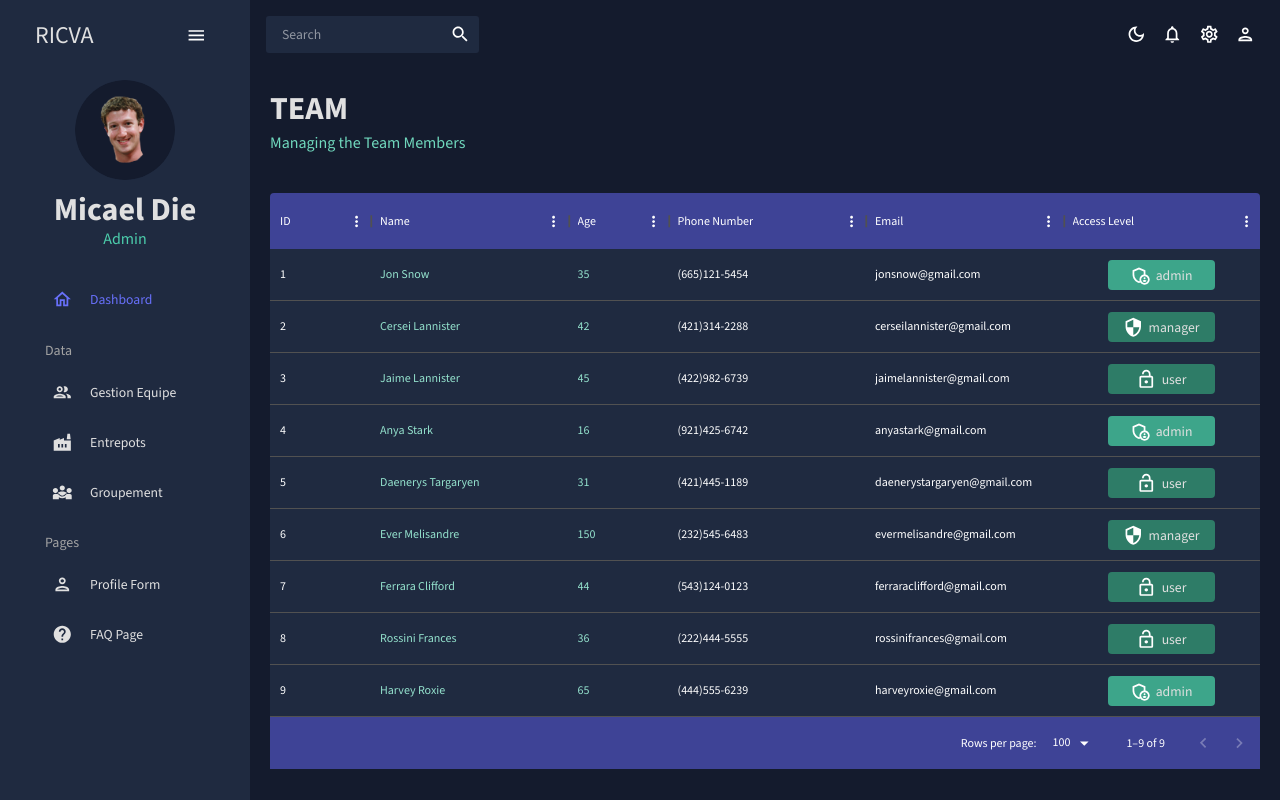
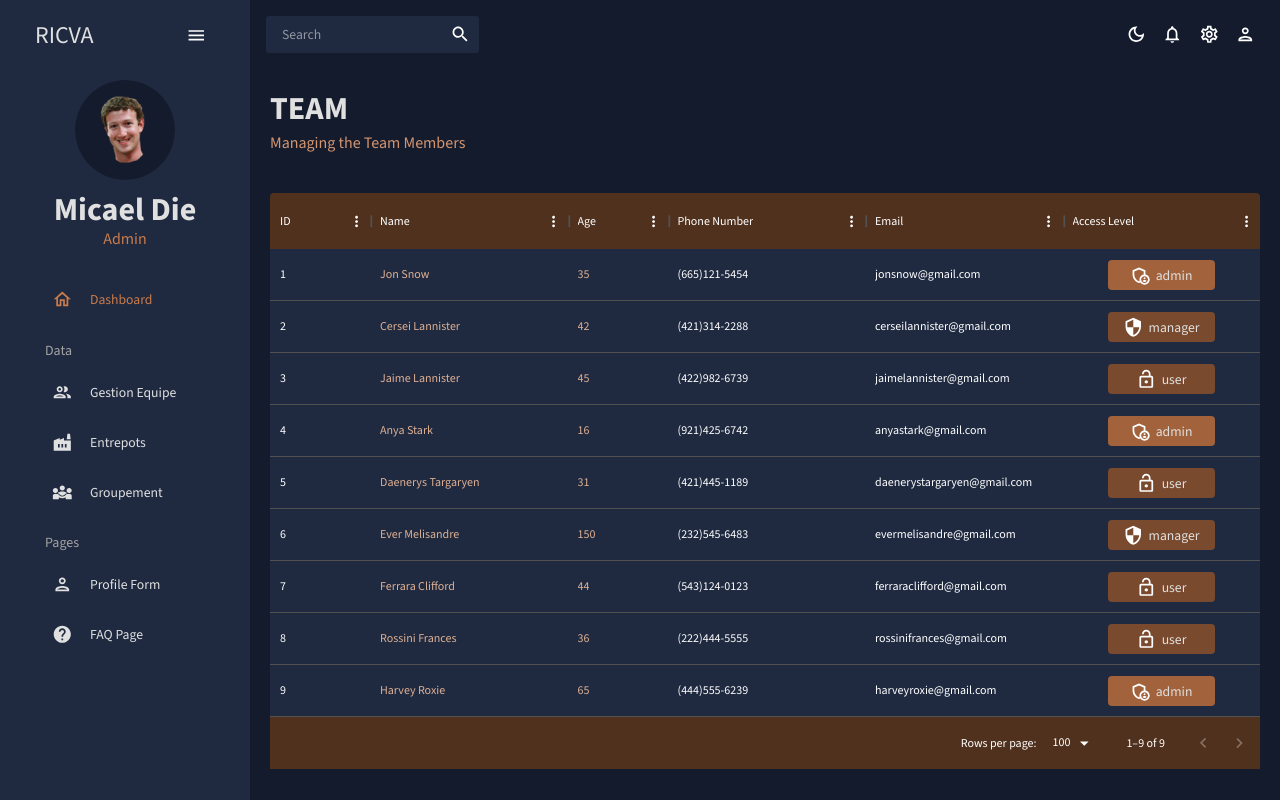
Before and after one commit to micessien/angular-coding-challenge, a React (Create React App) app: page /team in a window 1280 px wide. Built offline with nearby package versions, Linux system fonts and the light colour scheme.

Commit message:
Add color orange tokens

```diff
--- a/src/components/Header.jsx
+++ b/src/components/Header.jsx
@@ -19,7 +19,7 @@ const Header = ({ title, subtitle }) => {
       >
         {title}
       </Typography>
-      <Typography variant="h5" color={colors.greenAccent[400]}>
+      <Typography variant="h5" color={colors.orangeAccent[400]}>
         {subtitle}
       </Typography>
     </Box>
--- a/src/components/ProgressCircle.jsx
+++ b/src/components/ProgressCircle.jsx
@@ -14,7 +14,7 @@ const ProgressCircle = ({ progress = "0.75", size = "40" }) => {
       sx={{
         background: `radial-gradient(${colors.primary[400]} 55%, transparent 56%),
             conic-gradient(transparent 0deg ${angle}deg, ${colors.blueAccent[500]} ${angle}deg 360deg),
-            ${colors.greenAccent[500]}`,
+            ${colors.orangeAccent[500]}`,
         borderRadius: "50%",
         width: `${size}px`,
         height: `${size}px`,
--- a/src/components/StatBox.jsx
+++ b/src/components/StatBox.jsx
@@ -29,13 +29,13 @@ const StatBox = ({ title, subtitle, icon, progress, increase }) => {
         </Box>
       </Box>
       <Box display="flex" justifyContent="space-between" mt="2px">
-        <Typography variant="h5" sx={{ color: colors.greenAccent[500] }}>
+        <Typography variant="h5" sx={{ color: colors.orangeAccent[500] }}>
           {subtitle}
         </Typography>
         <Typography
           variant="h5"
           fontStyle="italic"
-          sx={{ color: colors.greenAccent[600] }}
+          sx={{ color: colors.orangeAccent[600] }}
         >
           {increase}
         </Typography>
--- a/src/scenes/dashboard/index.jsx
+++ b/src/scenes/dashboard/index.jsx
@@ -69,7 +69,7 @@ const Dashboard = () => {
             increase="+14%"
             icon={
               <EmailIcon
-                sx={{ color: colors.greenAccent[600], fontSize: "26px" }}
+                sx={{ color: colors.orangeAccent[600], fontSize: "26px" }}
               />
             }
           />
@@ -88,7 +88,7 @@ const Dashboard = () => {
             increase="+21%"
             icon={
               <PointOfSaleIcon
-                sx={{ color: colors.greenAccent[600], fontSize: "26px" }}
+                sx={{ color: colors.orangeAccent[600], fontSize: "26px" }}
               />
             }
           />
@@ -107,7 +107,7 @@ const Dashboard = () => {
             increase="+5%"
             icon={
               <PersonAddIcon
-                sx={{ color: colors.greenAccent[600], fontSize: "26px" }}
+                sx={{ color: colors.orangeAccent[600], fontSize: "26px" }}
               />
             }
           />
@@ -126,7 +126,7 @@ const Dashboard = () => {
             increase="+43%"
             icon={
               <TrafficIcon
-                sx={{ color: colors.greenAccent[600], fontSize: "26px" }}
+                sx={{ color: colors.orangeAccent[600], fontSize: "26px" }}
               />
             }
           />
@@ -156,7 +156,7 @@ const Dashboard = () => {
               <Typography
                 variant="h3"
                 fontWeight="bold"
-                color={colors.greenAccent[500]}
+                color={colors.orangeAccent[500]}
               >
                 $59,342.32
               </Typography>
@@ -164,7 +164,7 @@ const Dashboard = () => {
             <Box>
               <IconButton>
                 <DownloadOutlinedIcon
-                  sx={{ fontSize: "26px", color: colors.greenAccent[500] }}
+                  sx={{ fontSize: "26px", color: colors.orangeAccent[500] }}
                 />
               </IconButton>
             </Box>
@@ -202,7 +202,7 @@ const Dashboard = () => {
             >
               <Box>
                 <Typography
-                  color={colors.greenAccent[500]}
+                  color={colors.orangeAccent[500]}
                   variant="h5"
                   fontWeight="600"
                 >
@@ -214,7 +214,7 @@ const Dashboard = () => {
               </Box>
               <Box color={colors.grey[100]}>{transaction.date}</Box>
               <Box
-                backgroundColor={colors.greenAccent[500]}
+                backgroundColor={colors.orangeAccent[500]}
                 p="5px 10px"
                 borderRadius="4px"
               >
@@ -243,7 +243,7 @@ const Dashboard = () => {
             <ProgressCircle size="125" />
             <Typography
               variant="h5"
-              color={colors.greenAccent[500]}
+              color={colors.orangeAccent[500]}
               sx={{ mt: "15px" }}
             >
               $48,352 revenue generated
--- a/src/scenes/entrepots/index.jsx
+++ b/src/scenes/entrepots/index.jsx
@@ -40,7 +40,7 @@ const Entrepots = () => {
         sx={{
           "& .MuiDataGrid-root": { border: "none" },
           "& .MuiDataGrid-cell": { borderBottom: "none" },
-          "& .name-column--cell": { color: colors.greenAccent[300] },
+          "& .name-column--cell": { color: colors.orangeAccent[300] },
           "& .MuiDataGrid-columnHeaders": {
             backgroundColor: colors.blueAccent[700],
             borderBottom: "none",
--- a/src/scenes/faq/index.jsx
+++ b/src/scenes/faq/index.jsx
@@ -22,7 +22,7 @@ const FAQ = () => {
 
       <Accordion defaultExpanded>
         <AccordionSummary expandIcon={<ExpandMoreIcon />}>
-          <Typography color={colors.greenAccent[500]} variant="h5">
+          <Typography color={colors.orangeAccent[500]} variant="h5">
             An Important Question
           </Typography>
         </AccordionSummary>
@@ -35,7 +35,7 @@ const FAQ = () => {
       </Accordion>
       <Accordion defaultExpanded>
         <AccordionSummary expandIcon={<ExpandMoreIcon />}>
-          <Typography color={colors.greenAccent[500]} variant="h5">
+          <Typography color={colors.orangeAccent[500]} variant="h5">
             Another Important Question
           </Typography>
         </AccordionSummary>
@@ -48,7 +48,7 @@ const FAQ = () => {
       </Accordion>
       <Accordion defaultExpanded>
         <AccordionSummary expandIcon={<ExpandMoreIcon />}>
-          <Typography color={colors.greenAccent[500]} variant="h5">
+          <Typography color={colors.orangeAccent[500]} variant="h5">
             Your Favorite Question
           </Typography>
         </AccordionSummary>
@@ -61,7 +61,7 @@ const FAQ = () => {
       </Accordion>
       <Accordion defaultExpanded>
         <AccordionSummary expandIcon={<ExpandMoreIcon />}>
-          <Typography color={colors.greenAccent[500]} variant="h5">
+          <Typography color={colors.orangeAccent[500]} variant="h5">
             Some Random Question
           </Typography>
         </AccordionSummary>
@@ -74,7 +74,7 @@ const FAQ = () => {
       </Accordion>
       <Accordion defaultExpanded>
         <AccordionSummary expandIcon={<ExpandMoreIcon />}>
-          <Typography color={colors.greenAccent[500]} variant="h5">
+          <Typography color={colors.orangeAccent[500]} variant="h5">
             The Final Question
           </Typography>
         </AccordionSummary>
--- a/src/scenes/global/Sidebar.jsx
+++ b/src/scenes/global/Sidebar.jsx
@@ -53,11 +53,11 @@ const SideBar = () => {
           padding: "5px 35px 5px 20px !important",
         },
         "& .ps-menu-button:hover": {
-          color: "#868dfb !important",
+          color: `${colors.orangeAccent[400]}  !important`,
           backgroundColor: "transparent !important",
         },
         "& .ps-menu-button.ps-active": {
-          color: "#6870fa !important",
+          color: `${colors.orangeAccent[500]} !important`,
           backgroundColor: "transparent !important",
         },
       }}
@@ -112,7 +112,7 @@ const SideBar = () => {
                 >
                   Micael Die
                 </Typography>
-                <Typography variant="h5" color={colors.greenAccent[500]}>
+                <Typography variant="h5" color={colors.orangeAccent[500]}>
                   Admin
                 </Typography>
               </Box>
--- a/src/scenes/team/index.jsx
+++ b/src/scenes/team/index.jsx
@@ -58,8 +58,8 @@ const Team = () => {
             justifyContent="center"
             backgroundColor={
               access === "admin"
-                ? colors.greenAccent[600]
-                : colors.greenAccent[700]
+                ? colors.orangeAccent[600]
+                : colors.orangeAccent[700]
             }
             borderRadius="4px "
           >
@@ -83,9 +83,9 @@ const Team = () => {
         sx={{
           "& .MuiDataGrid-root": { border: "none" },
           "& .MuiDataGrid-cell": { borderBottom: "none" },
-          "& .name-column--cell": { color: colors.greenAccent[300] },
+          "& .name-column--cell": { color: colors.orangeAccent[300] },
           "& .MuiDataGrid-columnHeaders": {
-            backgroundColor: colors.blueAccent[700],
+            backgroundColor: colors.orangeAccent[800],
             borderBottom: "none",
           },
           "& .MuiDataGrid-virtualScroller": {
@@ -93,7 +93,7 @@ const Team = () => {
           },
           "& .MuiDataGrid-footerContainer": {
             borderTop: "none",
-            backgroundColor: colors.blueAccent[700],
+            backgroundColor: colors.orangeAccent[800],
           },
         }}
       >
--- a/src/theme.js
+++ b/src/theme.js
@@ -60,6 +60,17 @@ export const tokens = (mode) => ({
           800: "#2a2d64",
           900: "#151632",
         },
+        orangeAccent: {
+          100: "#f4e5db",
+          200: "#e9cab7",
+          300: "#dfb093",
+          400: "#d4956f",
+          500: "#c97b4b",
+          600: "#a1623c",
+          700: "#794a2d",
+          800: "#50311e",
+          900: "#28190f",
+        },
       }
     : {
         grey: {
@@ -116,6 +127,17 @@ export const tokens = (mode) => ({
           700: "#a4a9fc",
           800: "#c3c6fd",
           900: "#e1e2fe",
+        },
+        orangeAccent: {
+          100: "#28190f",
+          200: "#50311e",
+          300: "#794a2d",
+          400: "#a1623c",
+          500: "#c97b4b",
+          600: "#d4956f",
+          700: "#dfb093",
+          800: "#e9cab7",
+          900: "#f4e5db",
         },
       }),
 });
```
